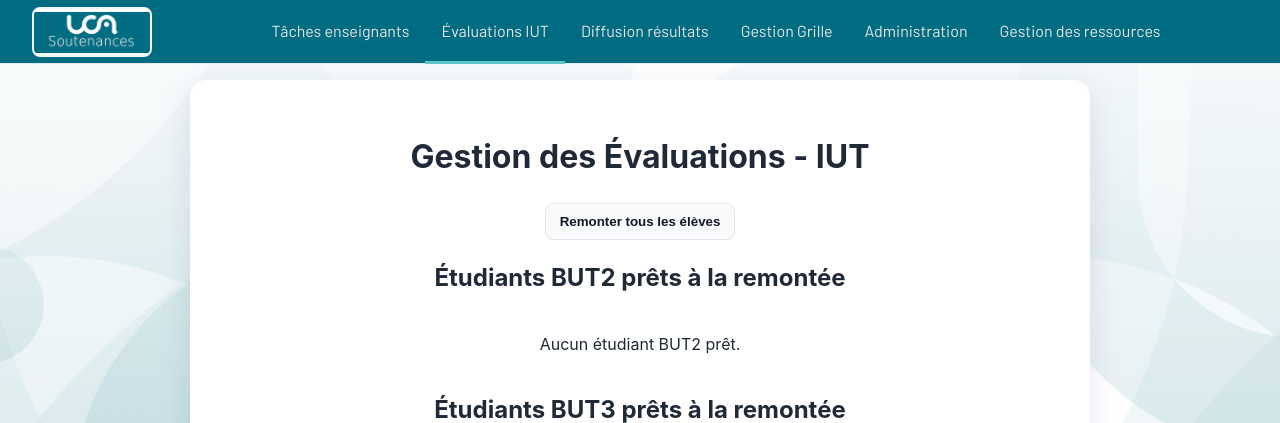
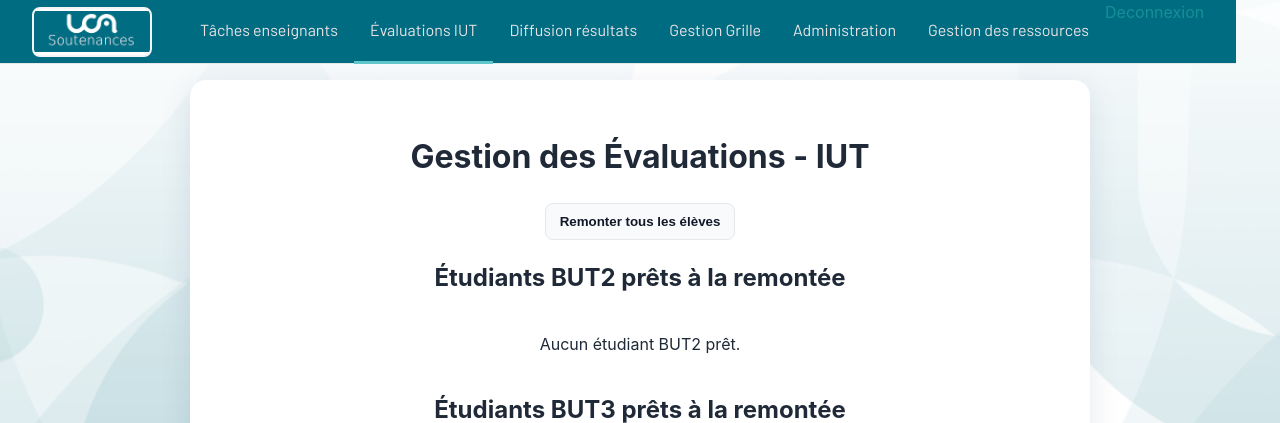
Before and after one commit to fluteABec/GestionSoutenance, a PHP site: page /envoie/back/Partie3.3/index.php in a window 1280 px wide. Shown: the top 423 px of the page. Run offline with PHP 8.4, Linux system fonts and the light colour scheme; data comes from the database, SQL or seed files in the repository; some libraries are stand-ins or nearby versions.

Commit message:
Update navbar.php

```diff
--- a/back/navbar.php
+++ b/back/navbar.php
@@ -1,15 +1,16 @@
 <link href="https://fonts.googleapis.com/css2?family=Barlow:wght@400;600;700&display=swap" rel="stylesheet">
-<nav class="navbar" style="width:100%;display:flex;align-items:center;flex-wrap:wrap;">
+<nav class="navbar">
     <div class="brand">
         <span class="logo"></span>
     </div>
-    <div class="nav-menu" style="flex:1;display:flex;flex-wrap:wrap;">
+    <div class="nav-menu">
         <a class="nav-item<?php if(strpos($_SERVER['PHP_SELF'], '3_1_natan.php')!==false) echo ' selected'; ?>" href="../Partie3.1/3_1_natan.php">Tâches enseignants</a>
         <a class="nav-item<?php if(strpos($_SERVER['PHP_SELF'], 'Partie3.3')!==false) echo ' selected'; ?>" href="../Partie3.3/index.php">Évaluations IUT</a>
         <a class="nav-item<?php if(strpos($_SERVER['PHP_SELF'], 'Partie3.4')!==false) echo ' selected'; ?>" href="../Partie3.4/index.php">Diffusion résultats</a>
-        <a class="nav-item<?php if(strpos($_SERVER['PHP_SELF'], 'mainAdministration.php')!==false) echo ' selected'; ?>" href="../Partie3.5/Partie3.5.2/Grille.php">Gestion Grille</a>
+        <a class="nav-item<?php if(strpos($_SERVER['PHP_SELF'], 'Partie3.5')!==false) echo ' selected'; ?>" href="../Partie3.5/Partie3.5.2/Grille.php">Gestion Grille</a>
         <a class="nav-item<?php if(strpos($_SERVER['PHP_SELF'], 'mainAdministration.php')!==false) echo ' selected'; ?>" href="../mainAdministration.php">Administration</a>
         <a class="nav-item<?php if(strpos($_SERVER['PHP_SELF'], 'Partie3.5.3')!==false) echo ' selected'; ?>" href="../Partie3.5.3/gestion.php">Gestion des ressources</a>
+		<a class="nav-item<href="./deconnexion.php">Deconnexion</a>
         <nav>
     </div>
 </nav>
```
